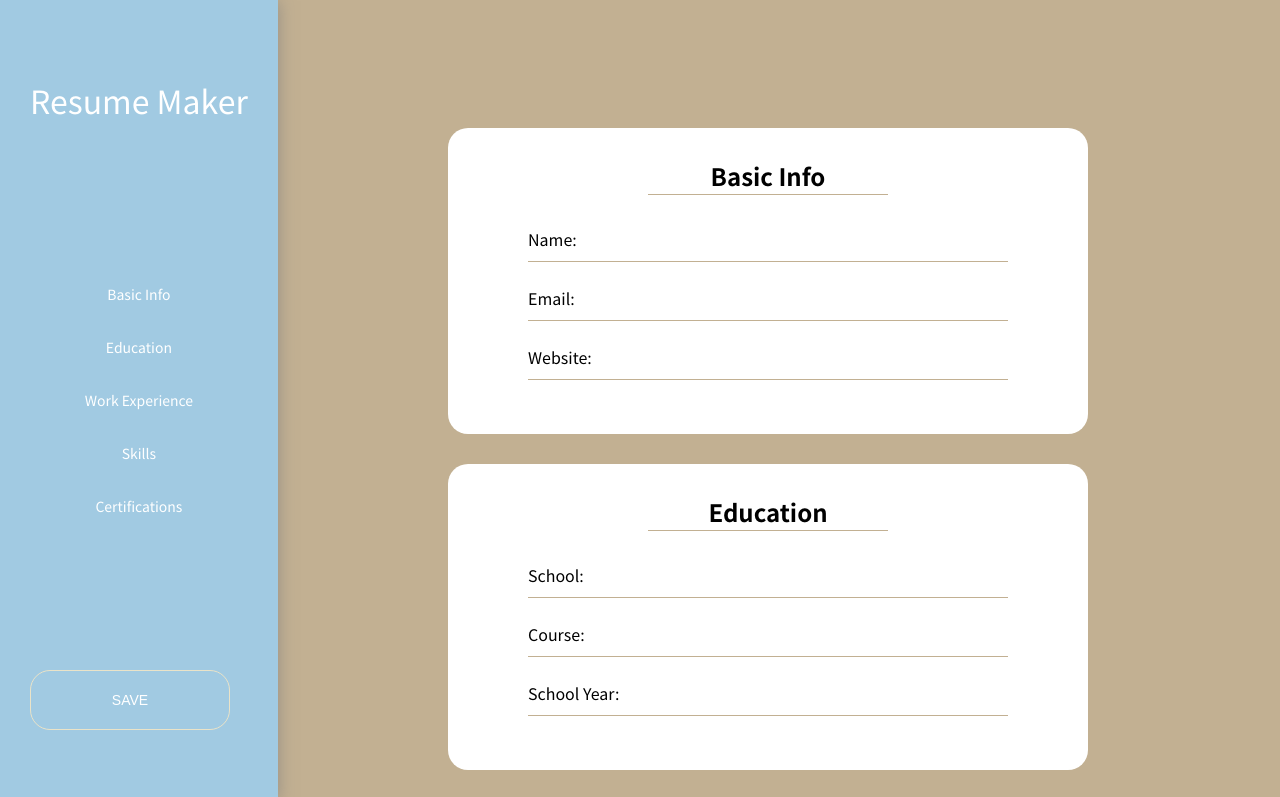
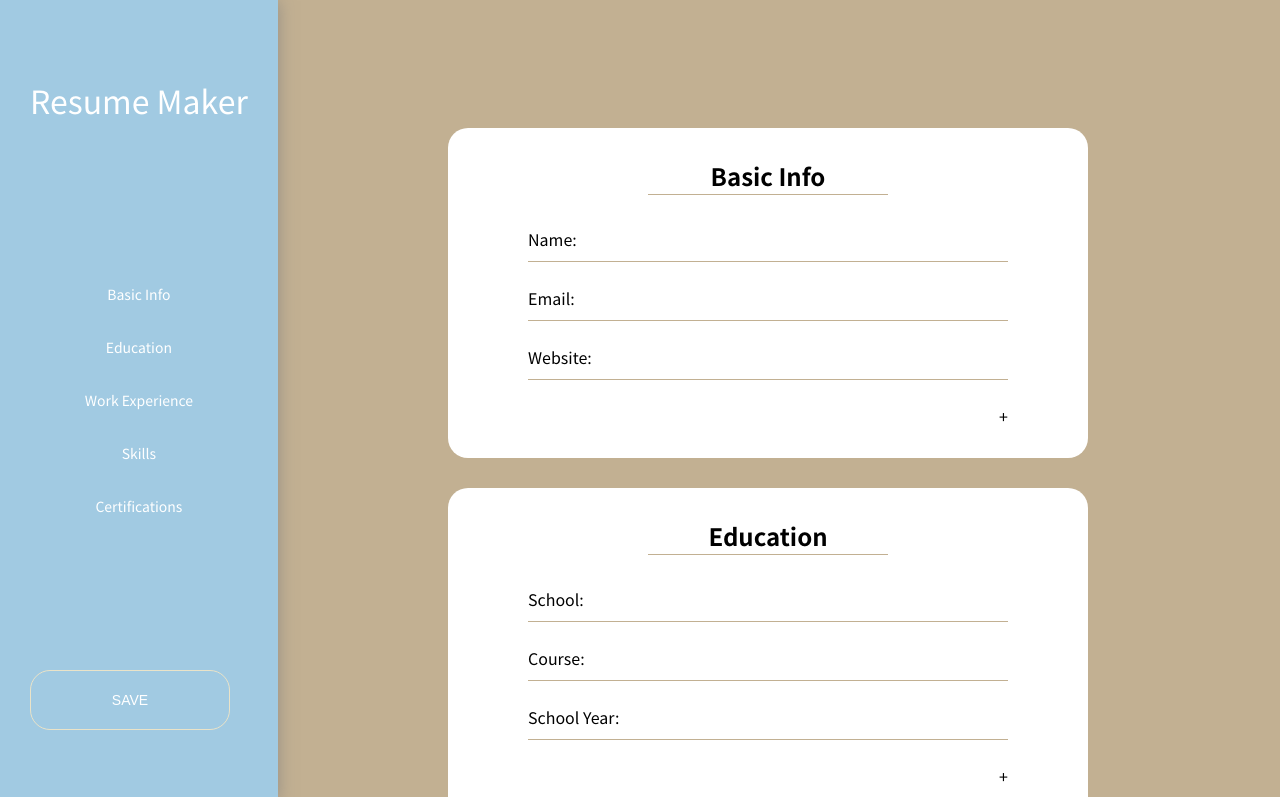
Before and after one commit to liampc/resume-maker, a React (Create React App) app: page / in a window 1280 px wide. Shown: the top 797 px of the page. Built offline with nearby package versions, Linux system fonts and the light colour scheme.

Commit message:
add handleClick to card

```diff
--- a/src/components/Card.js
+++ b/src/components/Card.js
@@ -1,18 +1,27 @@
-import React from 'react';
+import React, {useState} from 'react';
 import uniqid from 'uniqid';
 
 import Input from './Input'
 
 function Card(props){
 
-    let inputs = props.inputs.map(item => {
+    const [list, setList] = useState(props.inputs)
+
+
+    let display = list.map(item => {
         return <Input name={item.name} type={item.type} key={uniqid()} />
     })
+
+    function handleClick(){
+        setList(prevState => prevState.concat(props.inputs))
+    }
+
 
     return (
         <section className="card" id={props.header}>
             <h2>{props.header}</h2>
-            {inputs}
+            {display}
+            <span onClick={handleClick}>+</span>
         </section>
     )
 }
```
